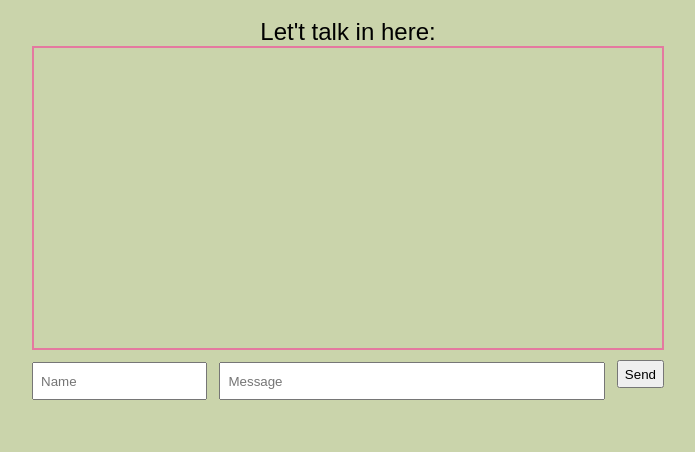
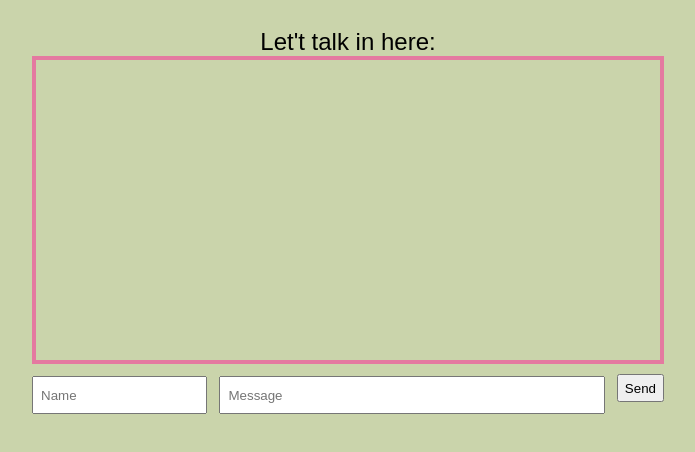
Before and after one commit to Surisuri90/week-8, a website: page Public/index.html in a window 1280 px wide. Shown: the whole page, without its empty margins (292-987 px from the left). Drawn offline with nearby package versions, Linux system fonts and the light colour scheme; no server answers.

Commit message:
Update style.css

```diff
--- a/Public/style.css
+++ b/Public/style.css
@@ -1,4 +1,4 @@
-body {
+html,body {
     background-color: rgb(202, 212, 171);
     font-family: Arial, Helvetica, sans-serif;
 }
@@ -37,12 +37,12 @@ button{
     margin-top: 10px;
 }
 .chat-header{
-    margin-top: 10px;
+    margin-top: 20px;
     font-size: 24px;
     text-align: center;
 }
 .chat-box{
-    border: 2px solid rgb(228, 121, 160);
+    border: 4px solid rgb(228, 121, 160);
     height: 300px;
     padding-left: 5px;
     overflow: auto;
```
